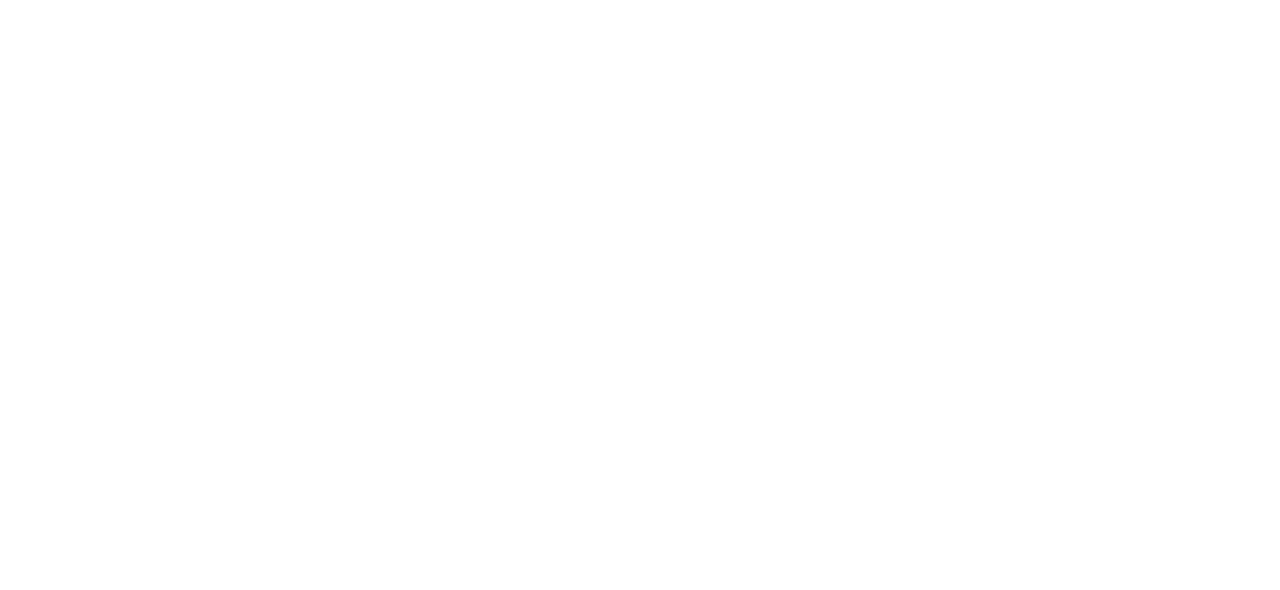
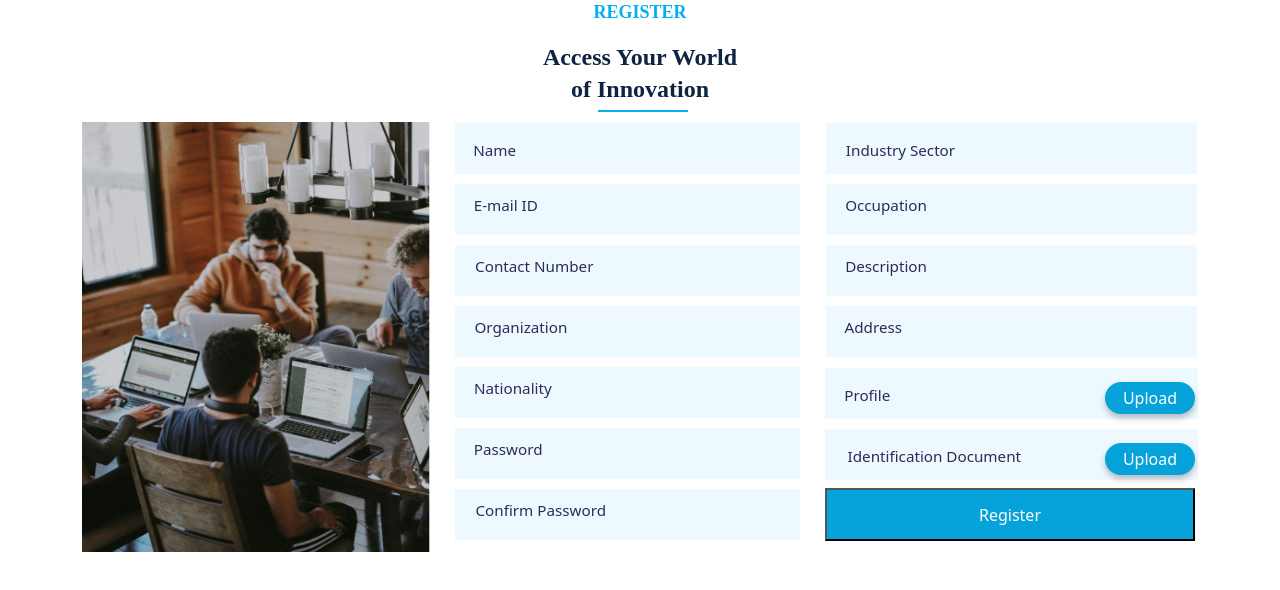
Before and after one commit to soumyasics/startup-connect, a React app in the folder client/: page /inv-register in a window 1280 px wide. Before the commit this address had no page. Shown: the top 590 px of the page. Built offline with nearby package versions, Linux system fonts and the light colour scheme; the HTML template or start-up script is replaced by a standard one.

Commit message:
startup_investor_reg

```diff
--- a/client/src/App.jsx
+++ b/client/src/App.jsx
@@ -10,17 +10,23 @@
 import Entsignup from "./Entreprenuer/Signup/Entsignup";
 import Footer from "./components/Footer/Footer";
 
+{/* Invester */}
+
+import InvesterRegister from "./components/Invester/InvesterRegister";
+
 
 function App() {
   return (
     <BrowserRouter>
     <Routes>
+      {/* Entreprenuer */}
       <Route path="/ent-loginpagemain" element={<LoginPageMain/>} />
       <Route path="/ent-forgotpassmain" element={<ForgotPassMain/>}/>
-    <Route path="/" element={[<LandingPageTopNav/>,<Footer/>]}/>
-   <Route path="/entsignup" element={<Entsignup/>}/>
+      <Route path="/" element={[<LandingPageTopNav/>,<Footer/>]}/>
+      <Route path="/entsignup" element={<Entsignup/>}/>
 
-
+      {/* Invester */}
+      <Route path="inv-register" element={<InvesterRegister/>}/>
 
 
     </Routes>
--- /dev/null
+++ b/client/src/components/Invester/InvesterRegister.css
@@ -0,0 +1,150 @@
+.inv-reg-registernow{
+    font-family: Nunito;
+    font-size: 18px;
+    font-weight: 700;
+    line-height: 24.55px;
+    text-align: center;
+    color: #00B0F0;
+    /* display: inline; */
+}
+.inv-reg-content{
+    font-family: Nunito;
+    font-size: 24px;
+    font-weight: 700;
+    line-height: 32.74px;
+    text-align: center;
+    color: #0F2442;
+    display: inline;
+}
+.inv-reg-line{
+    width: 90px;
+    height: 0px;
+    top: 110px;
+    left: 598px;
+    border-bottom: 2px solid #00B0F0;
+    gap: 0px;
+    opacity: 0px;
+    text-align: center;
+    position: absolute;
+
+}
+
+.inv-reg-img{
+    max-height: 430px;
+}
+
+.inv-reg-btn{
+    width: 370px;
+    height: 53px;
+    top: 967px;
+    left: 765px;
+    color: #ffffff;
+    background: #06A3DA;
+
+
+}
+
+.inv-reg-profile{
+    width: 373px;
+    height: 51px;
+    position: absolute;
+    margin-top: 10px;
+    background: #EEF9FF;
+    /* border: 1px solid black; */
+}
+
+/* input */
+#label-input {
+    transition: all 0.1s ease-in-out;
+    color: #2c2c54;
+    position: absolute;
+    top: 30%;
+    left: 18px;
+    transform: scale(0.95);
+    opacity: 1;
+    pointer-events: none;
+  }
+
+
+
+    #input:focus ~ label#label-input,
+    #input:not(:placeholder-shown) ~ #label-input {
+        top: -20% !important;
+        left: 2px !important;
+        transform: scale(0.8);
+        background: #EEF9FF;
+        color: black;
+        padding: 0 6px;
+        opacity: 0;
+    }
+
+  #input {
+    transition: outline 0.2s ease;
+    font-size: 1rem;
+    outline-color: var(--button-text);
+    outline: unset;
+    background: #EEF9FF;
+    border: 1px solid  #ffffff;
+    padding: 17px 10px 10px 17px;
+    width: 100%;
+  }
+
+  #input:focus {
+    box-shadow: 0 0 0 1px #ffffff, 0 0 0 3px rgb(255, 255, 255);
+  }
+
+  .relative {
+    position: relative;
+  }
+
+    /* profile */
+    .custum-file-upload {
+        height: 3px;
+        width: 90px;
+        margin-left: 280px;
+        margin-top: -10px;
+        display: flex;
+        flex-direction: column;
+        align-items: space-between;
+        color: #ffffff;
+        cursor: pointer;
+        align-items: center;
+        justify-content: center;
+        background: #06A3DA;
+        padding: 1.0rem;
+        border-radius: 80px;
+        box-shadow: 0px 4px 6.9px 0px #00000040;
+
+      }
+
+      .custum-file-upload .icon {
+        display: flex;
+        position: absolute;
+        width:70px;
+        /* margin-top: 10px; */
+        align-items: center;
+        justify-content: center;
+      }
+
+      .custum-file-upload .icon svg {
+        height: 80px;
+        fill: #e8e8e8;
+      }
+
+      .custum-file-upload .text {
+        display: flex;
+        align-items: center;
+        justify-content: center;
+      }
+
+      .text span {
+        font-weight: 400;
+        position: relative;
+        margin-top: 20px;
+        margin-left: 435px;
+        color: #000000;
+      }
+
+      .custum-file-upload input {
+        display: none;
+      }
--- /dev/null
+++ b/client/src/components/Invester/InvesterRegister.jsx
@@ -0,0 +1,100 @@
+import React, { useState } from 'react'
+import '../Invester/InvesterRegister.css'
+import InvestorRegImg from '../../assets/investor_register.png'
+
+function InvesterRegister() {
+const [prof,SetProf]=useState({profie:"Profile"})
+
+  return (
+    <div className='container'>
+        <div className="header inv-reg-registernow">
+            <p>REGISTER</p>
+        </div>
+        <div className="inv-reg-content">
+            <p>Access Your World<br></br>of Innovation</p>
+            <div className='inv-reg-line' ></div>
+        </div>
+        <div className='row'>
+          <img className='col inv-reg-img' src={InvestorRegImg}></img>
+
+          <div className='col'>
+            <div class="relative">
+              <input class="input-cal input-base" id="input" placeholder="" type="text"/>
+              <label id="label-input">Name</label>
+            </div>
+
+              <div class="relative pt-2 inv-reg-email">
+                <input class="input-cal input-base" id="input" placeholder="" type="text"/>
+                <label id="label-input">E-mail ID</label>
+              </div>
+              <div class="relative pt-2 inv-reg-email">
+                <input class="input-cal input-base" id="input" placeholder="" type="text"/>
+                <label id="label-input">Contact Number</label>
+              </div>
+              <div class="relative pt-2 inv-reg-email">
+                <input class="input-cal input-base" id="input" placeholder="" type="text"/>
+                <label id="label-input">Organization</label>
+              </div>
+              <div class="relative pt-2 inv-reg-email">
+                <input class="input-cal input-base" id="input" placeholder="" type="text"/>
+                <label id="label-input">Nationality</label>
+              </div>
+              <div class="relative pt-2 inv-reg-email">
+                <input class="input-cal input-base" id="input" placeholder="" type="text"/>
+                <label id="label-input">Password</label>
+              </div>
+              <div class="relative pt-2">
+                <input class="input-cal input-base" id="input" placeholder="" type="text"/>
+                <label id="label-input">Confirm Password</label>
+              </div>
+
+
+            </div>
+            <div className='col'>
+              <div class="relative">
+                <input class="input-cal input-base" id="input" placeholder="" type="text"/>
+                <label id="label-input">Industry Sector</label>
+              </div>
+              <div class="relative pt-2">
+                <input class="input-cal input-base" id="input" placeholder="" type="text"/>
+                <label id="label-input">Occupation</label>
+              </div>
+              <div class="relative pt-2">
+                <input class="input-cal input-base" id="input" placeholder="" type="text"/>
+                <label id="label-input">Description</label>
+              </div>
+              <div class="relative pt-2">
+                <input class="input-cal input-base" id="input" placeholder="" type="text"/>
+                <label id="label-input">Address</label>
+              </div>
+              <div class="relative pt-4 inv-reg-profile ">
+              <label for="file" class="custum-file-upload">
+                  <div class="icon">Upload</div>
+                  <input id="file" type="file"  name="emp_profile" />
+                </label>
+                <label id="label-input">{prof.profie}</label>
+
+              </div>
+              <div class="relative pt-4 inv-reg-profile ">
+
+                <label for="file" class="custum-file-upload">
+                  <div class="icon">Upload</div>
+                  <input id="file" type="file"  name="" />
+                </label>
+                <label id="label-input">Identification Document</label>
+              </div>
+              <div class="relative pt-2">
+              <button className='inv-reg-btn'>Register</button>
+              </div>
+            </div>
+          </div>
+
+
+      </div>
+
+
+
+  )
+}
+
+export default InvesterRegister
```
Also changed, not shown: client/src/assets/investor_register.png (added).
